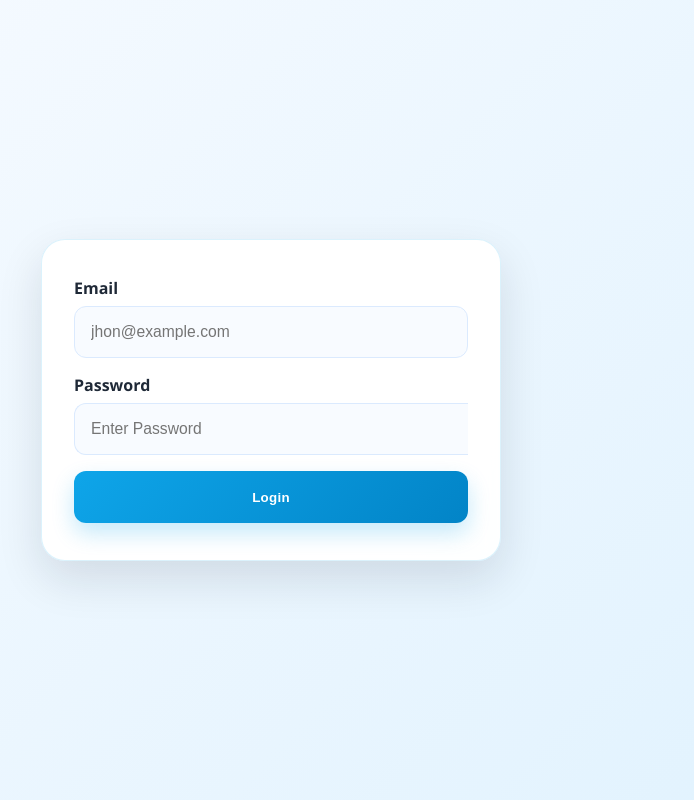
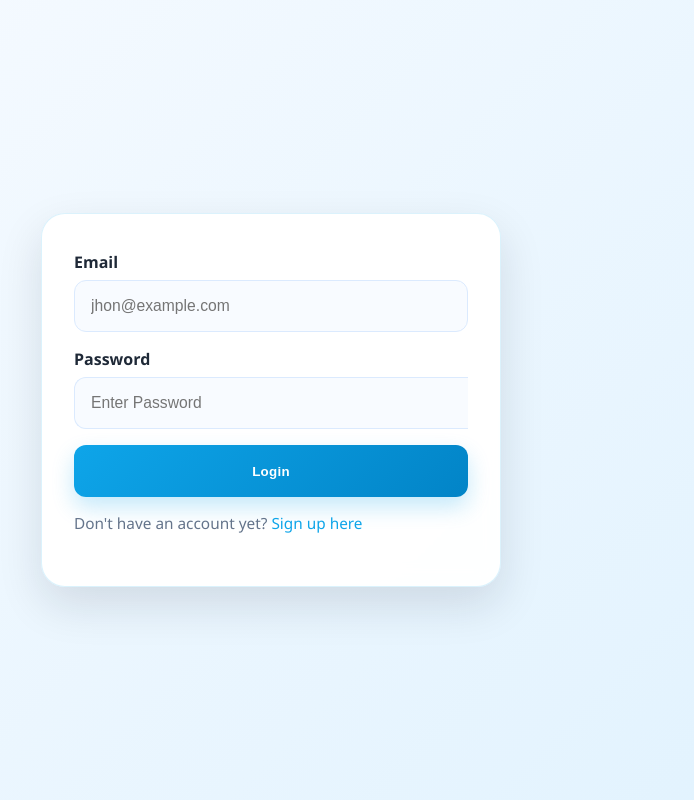
Before and after one commit to rifatislam2000/Restaurant_Management_System, a PHP site: page /login.php in a window 1280 px wide. Shown: the whole page, without its empty margins (369-1063 px from the left). Run offline with PHP 8.4, Linux system fonts and the light colour scheme.

Commit message:
Update Restaurant Management System

```diff
--- a/login.php
+++ b/login.php
@@ -77,8 +77,13 @@ if (isset($_POST['login'])) {
             class="btn border-3 btn-primary">
             Login
           </button>
+          <div class="col-12">
+            <div class="text-start">
+              <p class="mb-0">Don't have an account yet? <a href="auth-boxed-register.html">Sign up here</a>
+              </p>
+            </div>
+          </div>
         </div>
-      </div>
 
     </form>
   </div>
```
